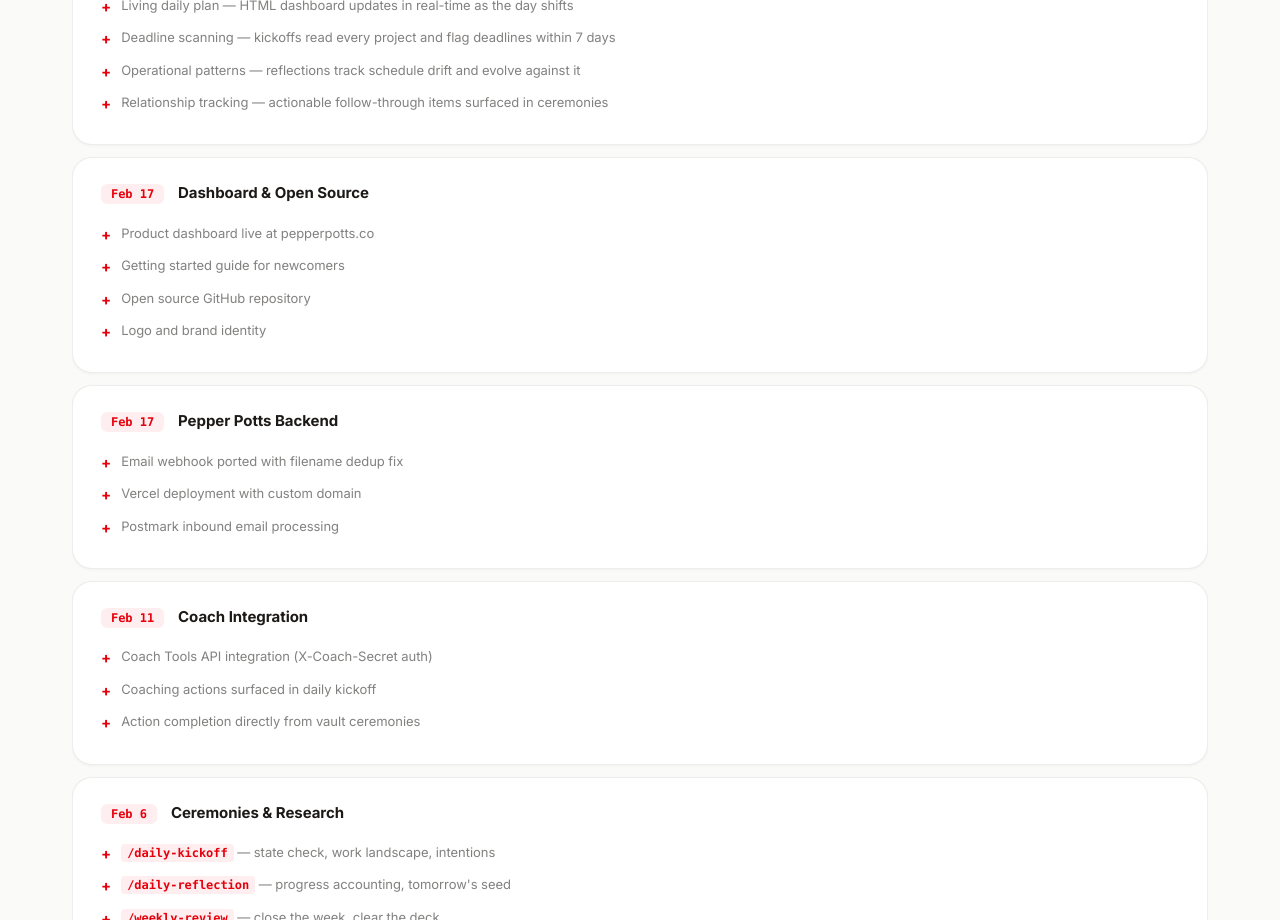
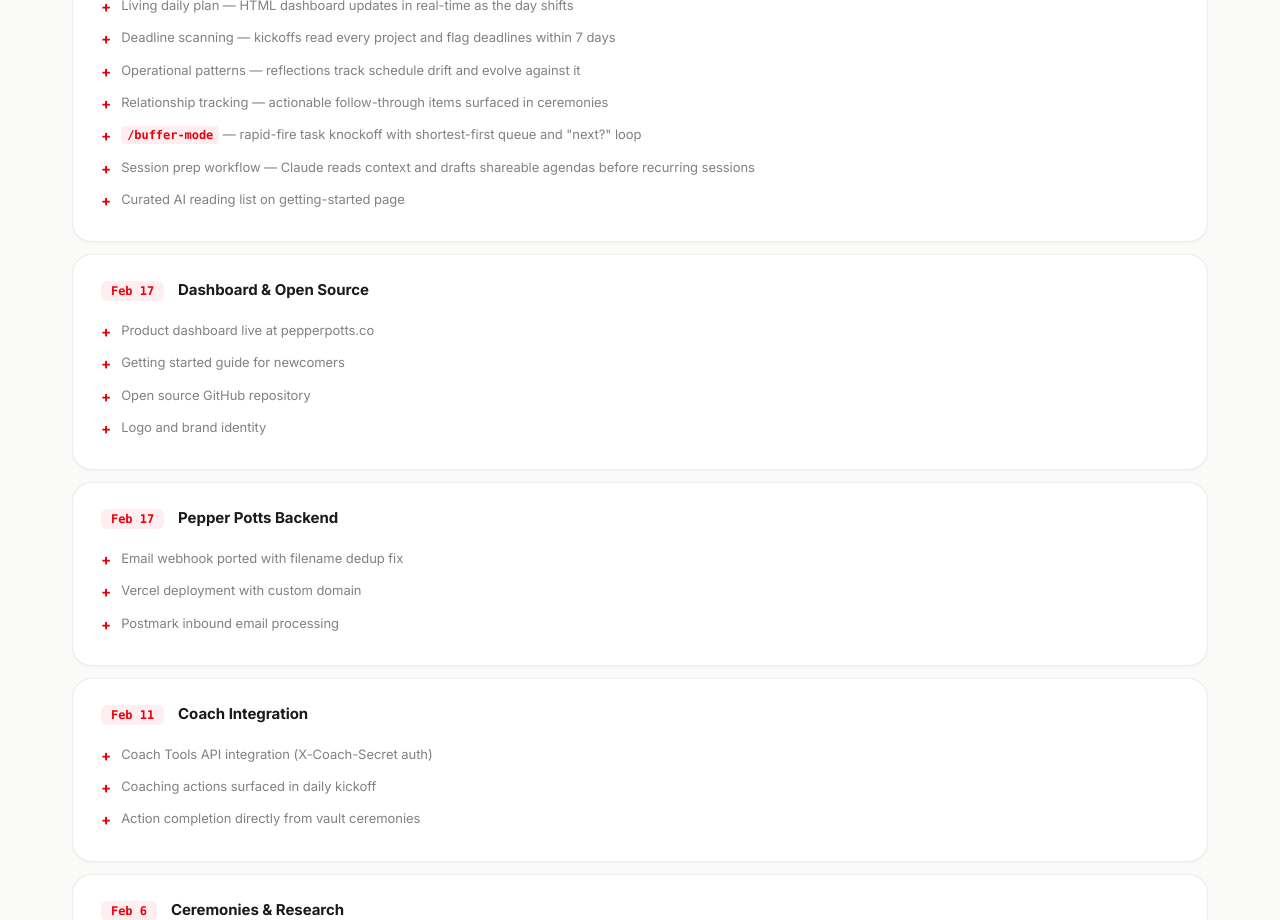
Before and after one commit to Noakesmith/pepper-potts, a Next.js app: page / in a window 1280 px wide. Shown: the part 1080-2000 px from the top of the page. Built offline with nearby package versions, Linux system fonts and the light colour scheme.

Commit message:
add Feb 18 release items: buffer-mode, session prep, reading list

```diff
--- a/app/page.tsx
+++ b/app/page.tsx
@@ -110,6 +110,9 @@
               'Deadline scanning — kickoffs read every project and flag deadlines within 7 days',
               'Operational patterns — reflections track schedule drift and evolve against it',
               'Relationship tracking — actionable follow-through items surfaced in ceremonies',
+              '/buffer-mode — rapid-fire task knockoff with shortest-first queue and "next?" loop',
+              'Session prep workflow — Claude reads context and drafts shareable agendas before recurring sessions',
+              'Curated AI reading list on getting-started page',
             ]}
           />
           <ReleaseEntry
```
